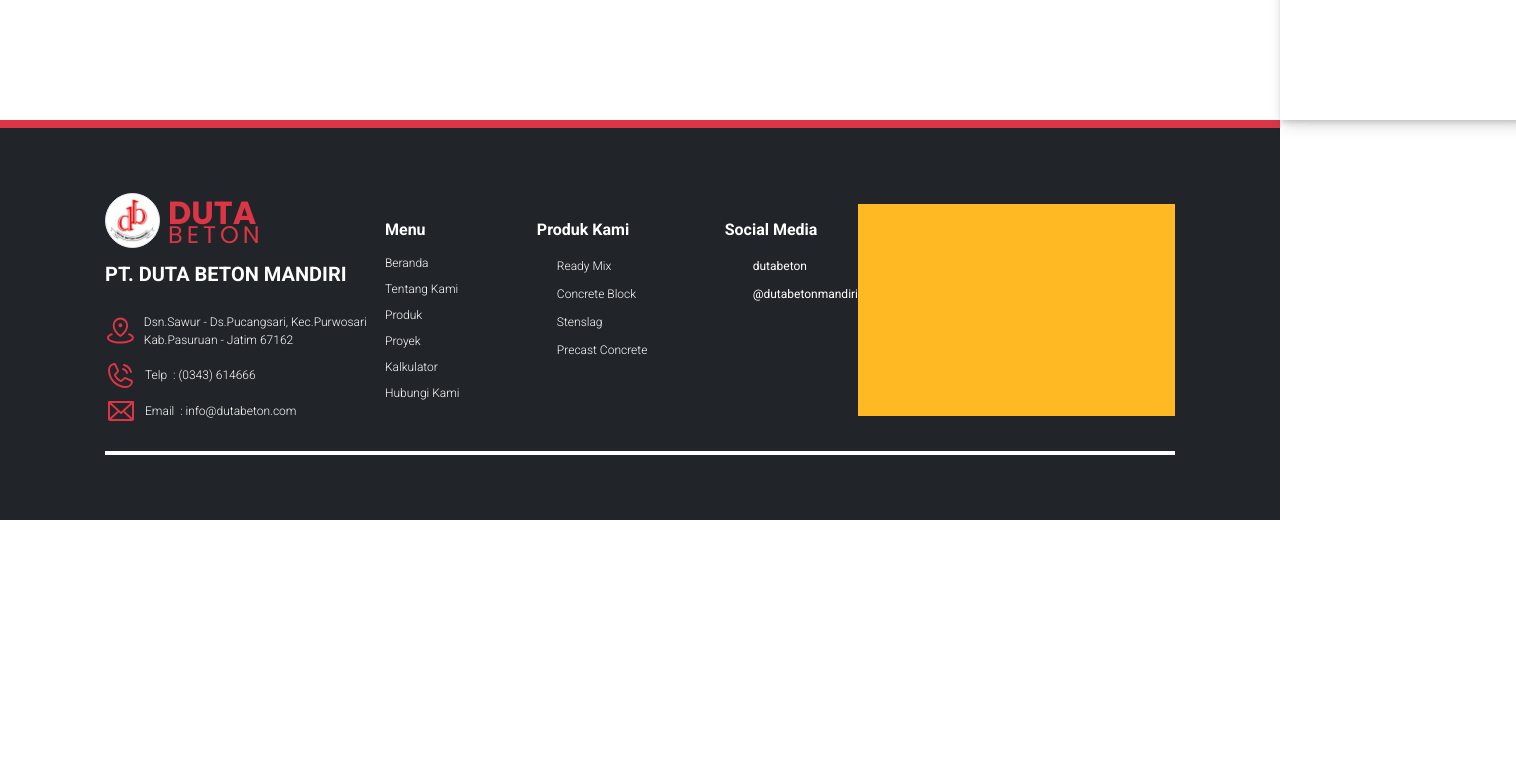
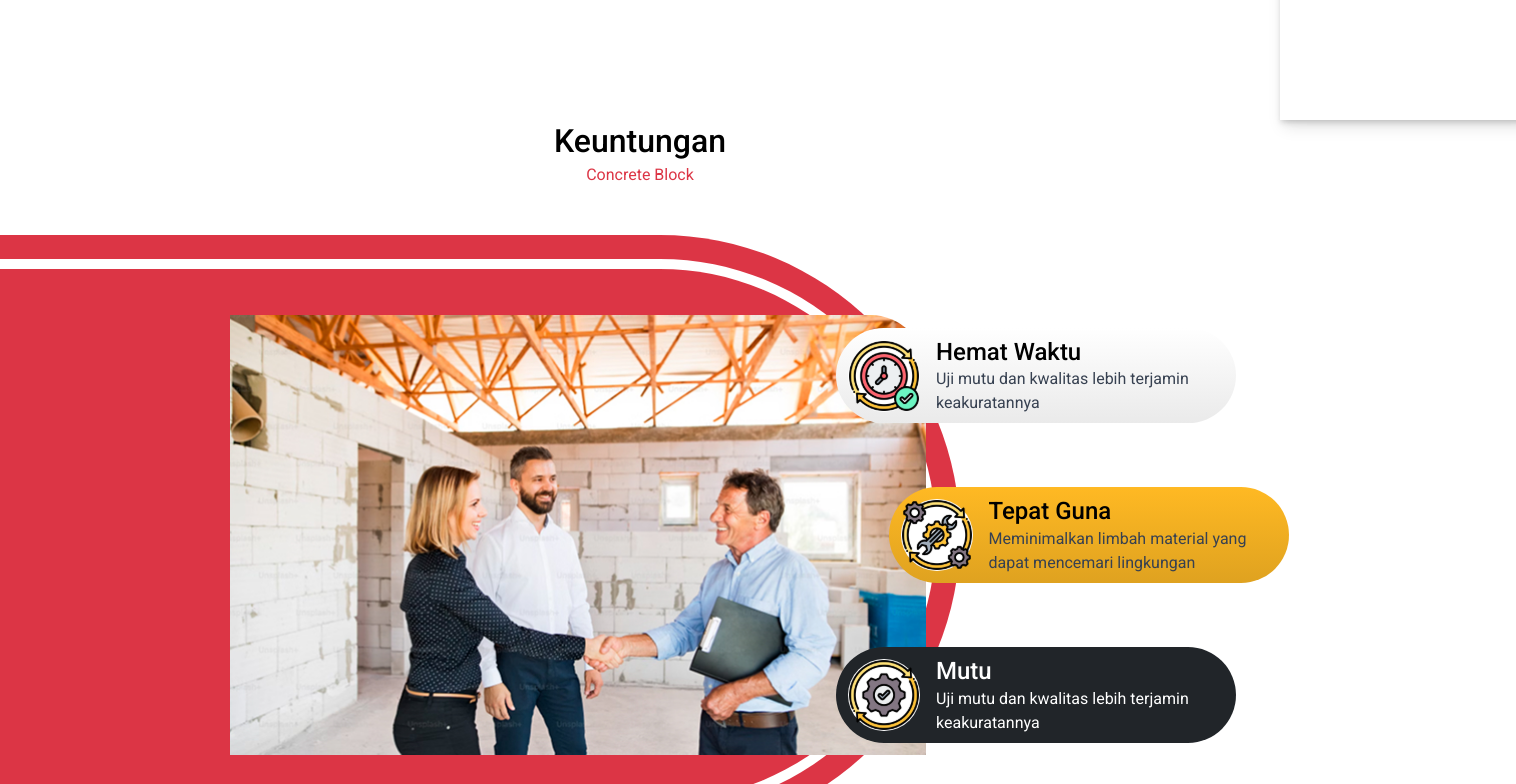
Before and after one commit to Faizululum/Duta-Beton-Website, a Next.js app: page /product/concrete-block in a window 1280 px wide. Shown: the part 680-1464 px from the top of the page, 1516 px wide, since content can reach past the window. Before the commit the page ends 1200 px from the top, so only its background shows below. Built offline with nearby package versions, Linux system fonts and the light colour scheme; some icons are missing.

Commit message:
feat(product): create responsive benefits section

```diff
--- a/src/app/product/concrete-block/page.jsx
+++ b/src/app/product/concrete-block/page.jsx
@@ -1,9 +1,11 @@
+import BenefitsSection from "@/components/page/product/BenefitsSection";
 import ProductHero from "@/components/page/product/ProductHero";
 
 export default function ConcreteBlockPage() {
   return (
     <div>
         <ProductHero />
+        <BenefitsSection />
     </div>
   );
 }
--- /dev/null
+++ b/src/components/page/product/BenefitsSection.jsx
@@ -0,0 +1,30 @@
+import TitleLayout from "@/components/layout/TextLayout";
+import BenefitCard from "@/components/ui/BenefitCard";
+import Image from "next/image";
+
+export default function BenefitsSection() {
+  return (
+    <div className="flex flex-col w-full gap-regular-lg md:gap-bold-lg mb-bold-3xl relative">
+      <TitleLayout title="Keuntungan" description="Concrete Block" />
+      <div className="w-[400px] md:w-[960px] h-[600px] bg-primary-red rounded-r-full p-regular-lg pl-0 md:relative">
+        <div className="bg-primary-red border-[10px] border-l-0 border-white rounded-r-full flex items-center h-full">
+          <div className="relative ml-[230px] hidden md:block w-[715px] h-[440px]">
+            <Image
+              src="/product/benefit.jpg"
+              alt="benefits"
+              fill
+              className="object-cover rounded-tr-[56px]"
+            />
+          </div>
+          <div className="flex flex-col ml-bold-sm md:ml-[556px] gap-[100px] md:gap-[64px] w-full items-center md:absolute">
+            <BenefitCard title="Hemat Waktu" description="Uji mutu dan kwalitas lebih terjamin keakuratannya" icon="/product/benefit_1.svg" gradient="white" textColor="black" />
+            <div className="ml-bold-3xl md:ml-bold-4xl">
+              <BenefitCard title="Tepat Guna" description="Meminimalkan limbah material yang dapat mencemari lingkungan" icon="/product/benefit_2.svg" gradient="yellow" textColor="black" />
+            </div>
+            <BenefitCard title="Mutu" description="Uji mutu dan kwalitas lebih terjamin keakuratannya" icon="/product/benefit_3.svg" gradient="gray" textColor="white" />
+          </div>
+        </div>
+      </div>
+    </div>
+  );
+}
```
Also changed, not shown: public/product/benefit.jpg (added).
